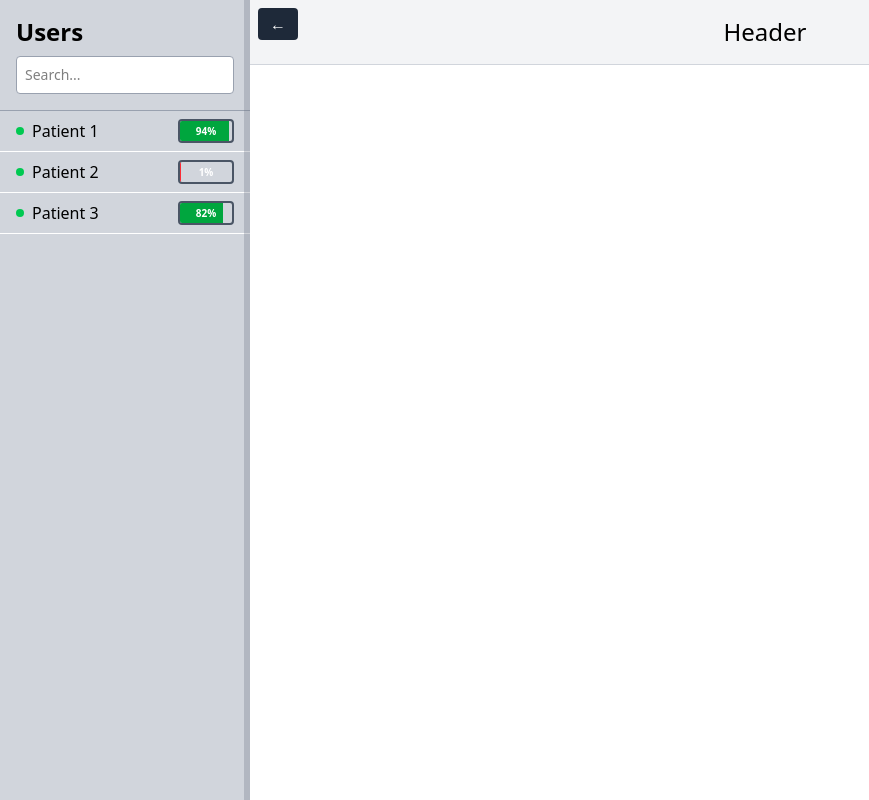
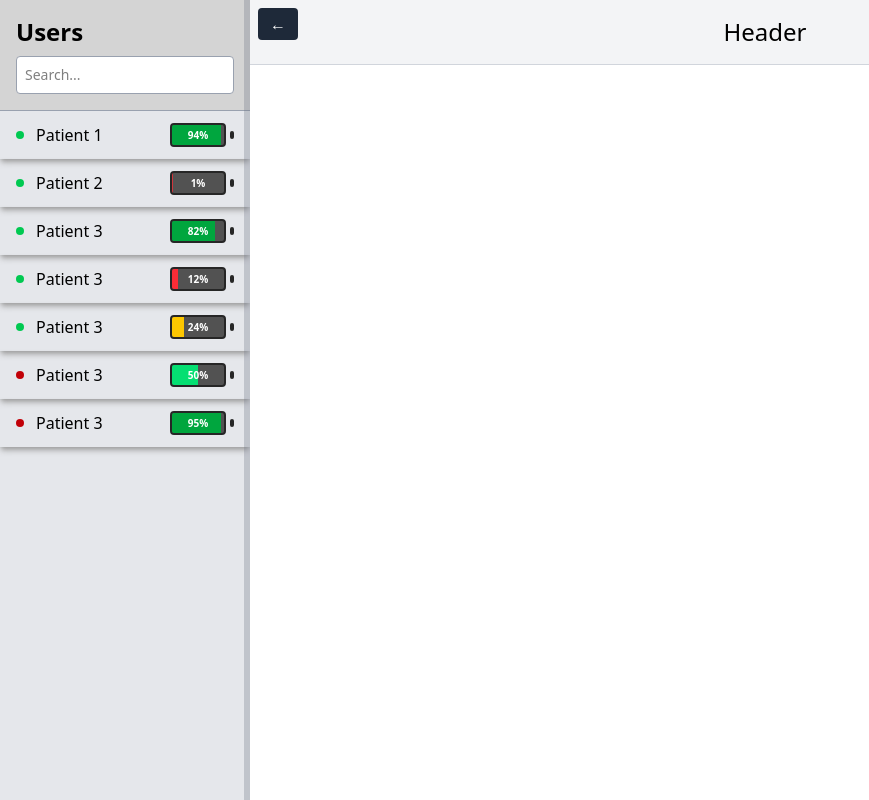
Before and after one commit to stopka007/IoT, a React (Vite) app in the folder apps/iot-app/: page / in a window 1280 px wide. Shown: the whole page, without its empty margins (0-869 px from the left). Built offline with nearby package versions, Linux system fonts and the light colour scheme.

Commit message:
style rework

```diff
--- a/apps/iot-app/src/pages/MainPage/BatteryBar.tsx
+++ b/apps/iot-app/src/pages/MainPage/BatteryBar.tsx
@@ -5,6 +5,7 @@ interface BatteryBarProps {
 }
 
 const getBatteryColor = (level: number): string => {
+  if (level < 10) return "bg-red-500 animate-pulse";
   if (level < 20) return "bg-red-500";
   if (level < 50) return "bg-yellow-400";
   if (level < 80) return "bg-green-400";
@@ -13,14 +14,17 @@ const getBatteryColor = (level: number): string => {
 
 const BatteryBar: React.FC<BatteryBarProps> = ({ battery }) => {
   return (
-    <div className="relative w-14 h-6 border-2 border-gray-600 rounded-sm overflow-hidden text-white text-[10px] font-bold flex items-center justify-center">
+    <>
+      <div className="relative w-14 h-6 border-2 border-neutral-800 rounded-sm overflow-hidden text-white text-[10px] font-bold flex items-center justify-center bg-neutral-600 hover:border-1 transition duration-400">
         <div
           className={`${getBatteryColor(battery)} absolute top-0 left-0 h-full`}
           style={{ width: `${battery}%` }}
         />
         <span className="z-10">{battery}%</span>
-      <div className="absolute right-[-6px] top-1/2 transform -translate-y-1/2 w-1.5 h-3 bg-gray-600 rounded-sm" />
+        <div className="absolute right-[-6px] top-1/2 transform -translate-y-1/2 w-1.5 h-3 bg-neutral-600rounded-sm" />
       </div>
+      <div className="w-1 h-2 bg-neutral-800 rounded-sm" />
+    </>
   );
 };
 
--- a/apps/iot-app/src/pages/MainPage/Sidebar.tsx
+++ b/apps/iot-app/src/pages/MainPage/Sidebar.tsx
@@ -15,7 +15,7 @@ const Sidebar: React.FC<SidebarProps> = ({ isSidebarOpen, sidebarWidth, setSideb
   return (
     <aside
       style={{ width: isSidebarOpen ? `${sidebarWidth}px` : "0px" }}
-      className={` bg-gray-300 flex flex-col overflow-hidden relative`}
+      className={` bg-neutral-300 flex flex-col overflow-hidden relative`}
     >
       {isSidebarOpen && (
         <>
--- a/apps/iot-app/src/pages/MainPage/UserList.tsx
+++ b/apps/iot-app/src/pages/MainPage/UserList.tsx
@@ -5,15 +5,15 @@ import { mockUsers } from "./data";
 
 const UserList: React.FC = () => {
   return (
-    <ul className="flex-1 overflow-y-auto">
+    <ul className="flex-1 overflow-y-auto bg-gray-200">
       {mockUsers.map((user, index) => (
         <li
           key={index}
-          className="border-b border-white px-4 py-2 flex justify-between items-center hover:bg-gray-200 cursor-pointer"
+          className="border-neutral-300 border-s-stone-200  shadow-neutral-400 shadow-md px-4 py-3 flex justify-between items-center hover:bg-neutral-500 cursor-pointer hover:shadow-xl transform-3d transition duration-400 ease-in-out text-black hover:text-white"
         >
-          <div className="flex items-center gap-2">
+          <div className="flex items-center gap-3">
             <span
-              className={`w-2 h-2 rounded-full ${user.isActive ? "bg-green-500" : "bg-gray-400"}`}
+              className={`w-2 h-2 rounded-full ${user.isActive ? "bg-green-500" : "bg-red-700"}`}
               title={user.isActive ? "Active" : "Inactive"}
             />
             <span>{user.name}</span>
--- a/apps/iot-app/src/pages/MainPage/data.ts
+++ b/apps/iot-app/src/pages/MainPage/data.ts
@@ -14,4 +14,24 @@ export const mockUsers = [
     battery: Math.floor(Math.random() * 100) + 1,
     isActive: Math.random() > 0.5,
   },
+  {
+    name: "Patient 3",
+    battery: Math.floor(Math.random() * 100) + 1,
+    isActive: Math.random() > 0.5,
+  },
+  {
+    name: "Patient 3",
+    battery: Math.floor(Math.random() * 100) + 1,
+    isActive: Math.random() > 0.5,
+  },
+  {
+    name: "Patient 3",
+    battery: Math.floor(Math.random() * 100) + 1,
+    isActive: Math.random() > 0.5,
+  },
+  {
+    name: "Patient 3",
+    battery: Math.floor(Math.random() * 100) + 1,
+    isActive: Math.random() > 0.5,
+  },
 ];
```
Lines whose indentation alone changed are shown as unchanged.
